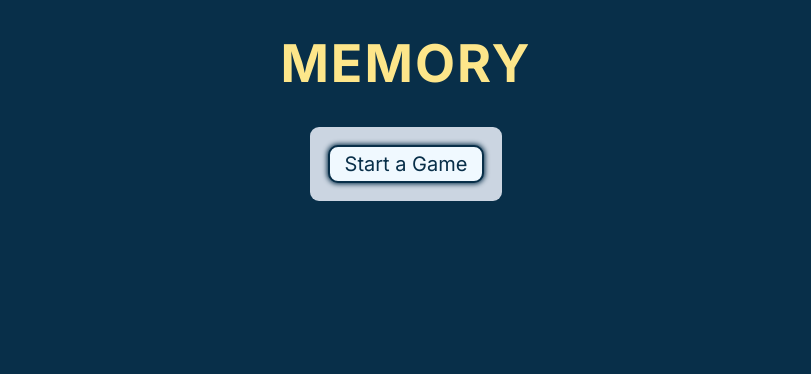
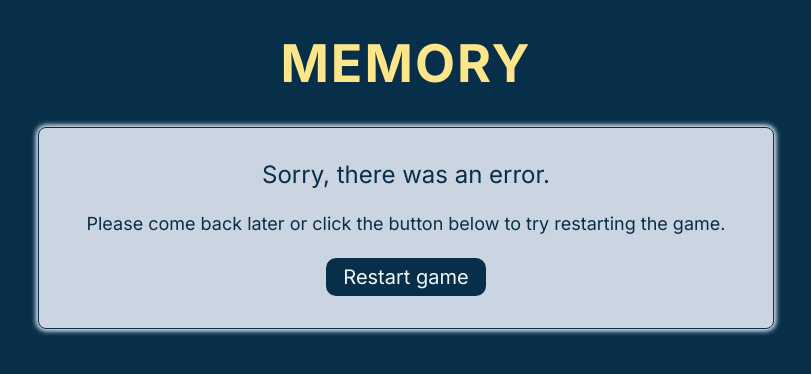
Before and after one commit to marymih/memory-game, a React (Vite) app: page / in a window 1280 px wide. Both pictures are taken after a click on the button "Start a Game". Shown: the top 374 px of the page, without its empty margins (234-1045 px from the left). Built offline with nearby package versions, Linux system fonts and the light colour scheme; no server answers.

Commit message:
add ErrorCard component

```diff
--- a/App.jsx
+++ b/App.jsx
@@ -3,6 +3,7 @@
 import MemoryCard from '/components/MemoryCard';
 import AssistiveTechInfo from './components/AssistiveTechInfo';
 import GameOver from './components/GameOver';
+import ErrorCard from './components/ErrorCard';
 
 export default function App() {
   const [isGameOn, setIsGameOn] = useState(false);
@@ -10,6 +11,7 @@
   const [selectedCards, setSelectedCards] = useState([]);
   const [matchedCards, setMatchedCards] = useState([]);
   const [areAllCardsMatched, setAreAllCardsMatched] = useState(false);
+  const [isError, setIsError] = useState(false);
 
   useEffect(() => {
     if (
@@ -32,6 +34,7 @@
   async function startGame(e) {
     e.preventDefault();
     try {
+      throw new Error('Oops! Something went wrong. Please try again later.');
       const response = await fetch(
         'https://emojihub.yurace.pro/api/all/category/animals-and-nature'
       );
@@ -48,6 +51,7 @@
       setIsGameOn(true);
     } catch (error) {
       console.error(error);
+      setIsError(true);
     }
   }
 
@@ -112,14 +116,21 @@
     setAreAllCardsMatched(false);
   }
 
+  function resetError() {
+    setIsError(false);
+  }
+
   return (
     <main>
       <h1>Memory</h1>
-      {!isGameOn && <Form handleSubmit={startGame} />}
+      {!isGameOn && !isError && <Form handleSubmit={startGame} />}
       {isGameOn && !areAllCardsMatched && (
-        <AssistiveTechInfo emojisData={emojisData} matchedCards={matchedCards} />
+        <AssistiveTechInfo
+          emojisData={emojisData}
+          matchedCards={matchedCards}
+        />
       )}
-      {areAllCardsMatched && <GameOver handleClick={resetGame}/>}
+      {areAllCardsMatched && <GameOver handleClick={resetGame} />}
       {isGameOn && (
         <MemoryCard
           handleClick={turnCard}
@@ -128,6 +139,7 @@
           matchedCards={matchedCards}
         />
       )}
+      {isError && <ErrorCard handleClick={resetError}/>}
     </main>
   );
 }
--- /dev/null
+++ b/components/ErrorCard.jsx
@@ -0,0 +1,21 @@
+import { useRef, useEffect } from 'react';
+import RegularButton from './RegularButton';
+
+export default function ErrorCard({ handleClick }) {
+  const divRef = useRef(null);
+
+  useEffect(() => {
+    divRef.current.focus();
+  }, []);
+
+  return (
+    <div className="wrapper wrapper--accent" ref={divRef} tabIndex={-1}>
+      <p className="p--large">Sorry, there was an error.</p>
+      <p className="p--regular">
+        Please come back later or click the button below to try restarting the
+        game.
+      </p>
+      <RegularButton handleClick={handleClick}>Restart game</RegularButton>
+    </div>
+  );
+}
```
